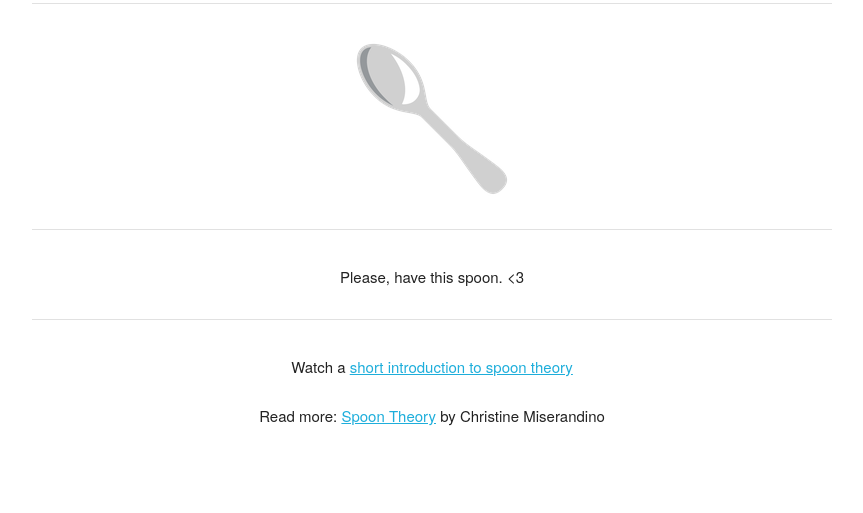
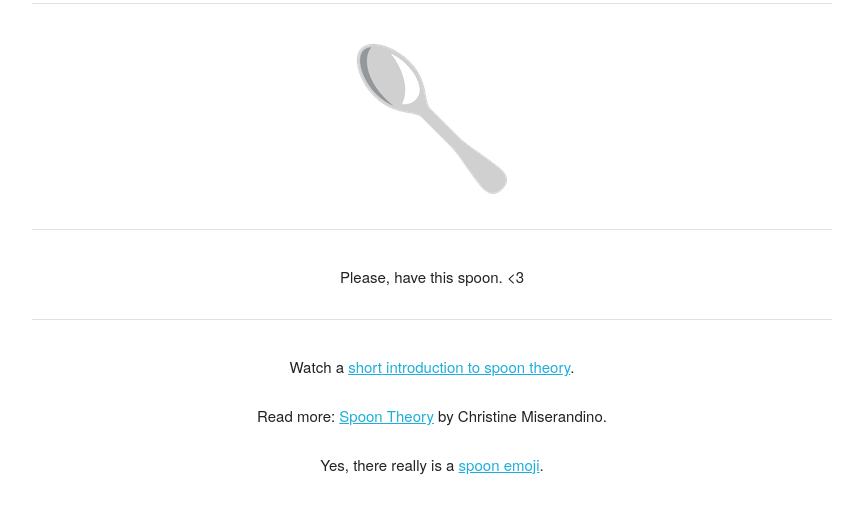
Before and after one commit to glasnt/spoon.ws, a plain HTML site: page index.html in a window 1280 px wide. Shown: the part 267-780 px from the top of the page, without its empty margins (208-1071 px from the left). Drawn offline with Linux system fonts and the light colour scheme.

Commit message:
Link to emojipedia

```diff
--- a/index.html
+++ b/index.html
@@ -61,8 +61,9 @@ Spoon icon by EmojiOne, used under CC BY 4.0
   <div class="section">
     <div class="container">
       <div class="row center">
-        <p>Watch a <a href="https://youtu.be/OC3v5uXR9Qc?t=1039">short introduction to spoon theory</a></p>
-        <p>Read more: <a href="http://www.butyoudontlooksick.com/articles/written-by-christine/the-spoon-theory/">Spoon Theory</a> by Christine Miserandino</p>
+        <p>Watch a <a href="https://youtu.be/OC3v5uXR9Qc?t=1039">short introduction to spoon theory</a>.</p>
+        <p>Read more: <a href="http://www.butyoudontlooksick.com/articles/written-by-christine/the-spoon-theory/">Spoon Theory</a> by Christine Miserandino.</p>
+        <p>Yes, there really is a <a href="http://emojipedia.org/spoon/">spoon emoji</a>.</p>
       </div>
     </div>
   </div>
```
